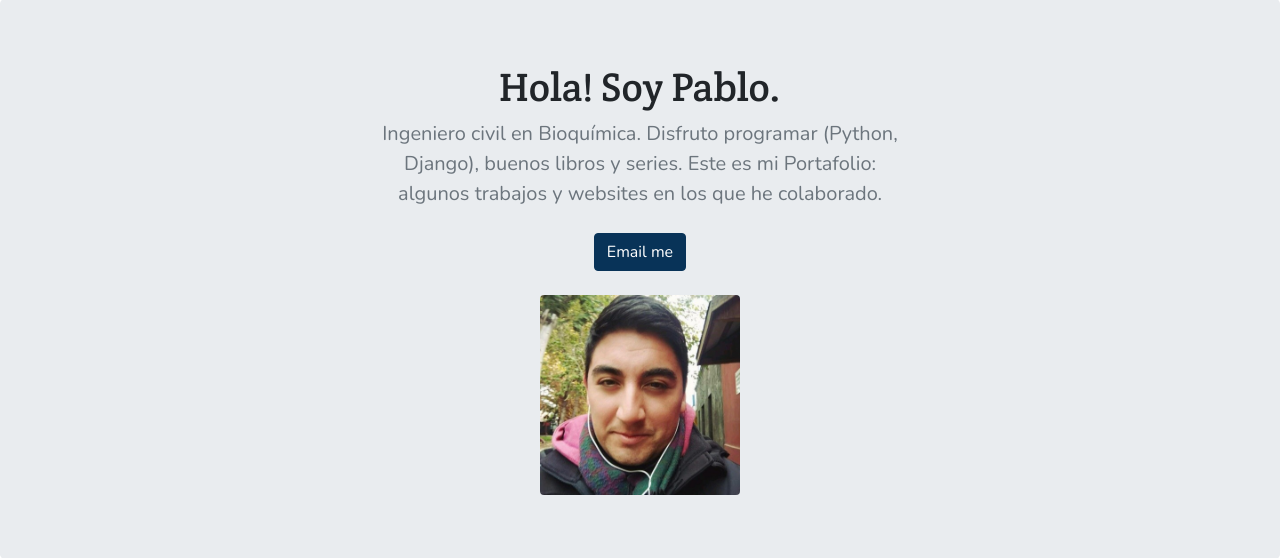
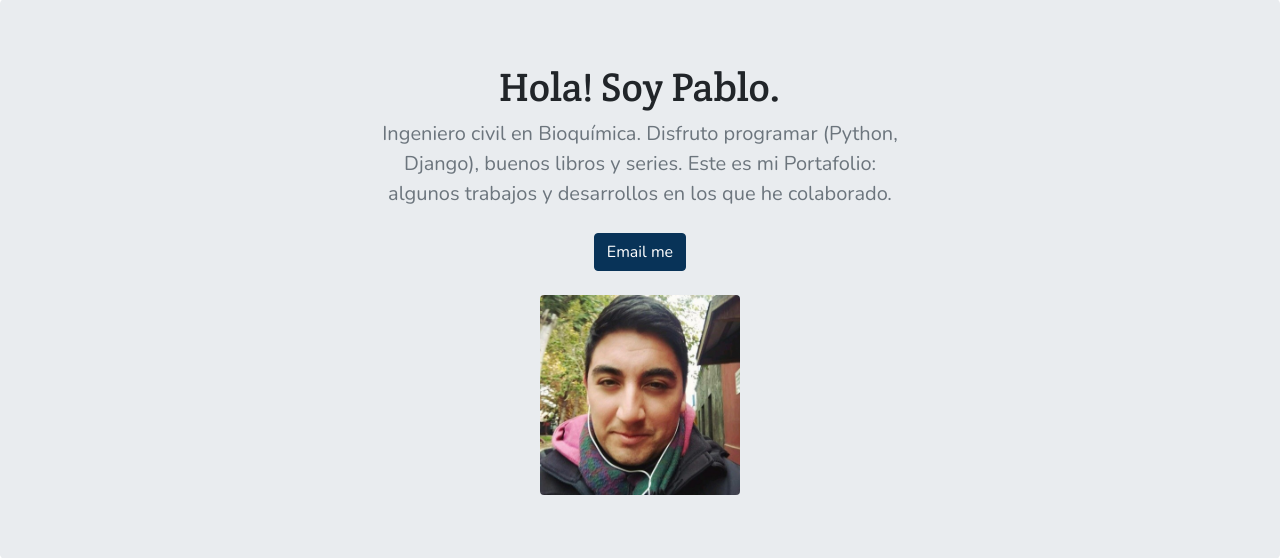
Before and after one commit to Pomsou/portfolio-project, a Django app: page / in a window 1280 px wide. Shown: the part 57-615 px from the top of the page. Run offline with Django 3.2, Linux system fonts and the light colour scheme; data that the repository does not hold is empty; parts of the project's set-up code (start-up, migrations or seed data) failed here and were passed over; some libraries are stand-ins or nearby versions.

Commit message:
changes to home.html

```diff
--- a/jobs/templates/jobs/home.html
+++ b/jobs/templates/jobs/home.html
@@ -50,7 +50,7 @@
       <h1 class="jumbotron-heading">Hola! Soy Pablo.</h1>
       <div class="row">
      <div class="col-md-6 offset-md-3">
-      <p class="lead text-muted">Ingeniero civil en Bioquímica. Disfruto programar (Python, Django), buenos libros y series. Este es mi Portafolio: algunos trabajos y websites en los que he colaborado.
+      <p class="lead text-muted">Ingeniero civil en Bioquímica. Disfruto programar (Python, Django), buenos libros y series. Este es mi Portafolio: algunos trabajos y desarrollos en los que he colaborado.
       </p>
       </div>
     </div>
```
